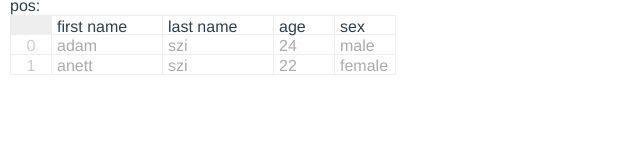
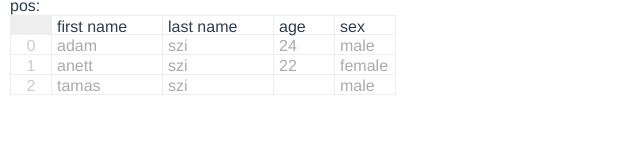
Before and after one commit to SoulEvans07/dynamic-table-react, a React (Create React App) app in the folder client/: page / in a window 1280 px wide. Shown: the part 139-300 px from the top of the page, without its empty margins (0-640 px from the left). Built offline with nearby package versions, Linux system fonts and the light colour scheme.

Commit message:
changed ordering and selection logic

```diff
--- a/client/src/App.js
+++ b/client/src/App.js
@@ -28,16 +28,22 @@ class App extends Component {
     rows: [
       { id: "row_1", style: { height: "20px" }, index: 1, tableId: "table_1" },
       { id: "row_0", style: { height: "20px" }, index: 0, tableId: "table_1" },
+      { id: "row_2", style: { height: "20px" }, index: 2, tableId: "table_1" },
     ],
     cells: [
-      { id: "0", value: "adam",   style: { },  rowId: "row_0", colId: "col_0", tableId: "table_1" },
-      { id: "4", value: "anett",  style: { },  rowId: "row_1", colId: "col_0", tableId: "table_1" },
-      { id: "2", value: 24,       style: { },  rowId: "row_0", colId: "col_2", tableId: "table_1" },
-      { id: "5", value: "szi",    style: { },  rowId: "row_1", colId: "col_1", tableId: "table_1" },
-      { id: "6", value: 22,       style: { },  rowId: "row_1", colId: "col_2", tableId: "table_1" },
-      { id: "7", value: "female", style: { },  rowId: "row_1", colId: "col_3", tableId: "table_1" },
-      { id: "3", value: "male",   style: { },  rowId: "row_0", colId: "col_3", tableId: "table_1" },
-      { id: "1", value: "szi",    style: { },  rowId: "row_0", colId: "col_1", tableId: "table_1" },
+      { id: "0",  value: "adam",   style: { },  rowId: "row_0", colId: "col_0", tableId: "table_1" },
+      { id: "4",  value: "anett",  style: { },  rowId: "row_1", colId: "col_0", tableId: "table_1" },
+      { id: "2",  value: 24,       style: { },  rowId: "row_0", colId: "col_2", tableId: "table_1" },
+      { id: "5",  value: "szi",    style: { },  rowId: "row_1", colId: "col_1", tableId: "table_1" },
+      { id: "6",  value: 22,       style: { },  rowId: "row_1", colId: "col_2", tableId: "table_1" },
+      { id: "7",  value: "female", style: { },  rowId: "row_1", colId: "col_3", tableId: "table_1" },
+      { id: "3",  value: "male",   style: { },  rowId: "row_0", colId: "col_3", tableId: "table_1" },
+      { id: "1",  value: "szi",    style: { },  rowId: "row_0", colId: "col_1", tableId: "table_1" },
+
+      { id: "8",  value: "szi",    style: { },  rowId: "row_2", colId: "col_1", tableId: "table_1" },
+      // { id: "9",  value: 52,       style: { },  rowId: "row_2", colId: "col_2", tableId: "table_1" },
+      { id: "10", value: "tamas",  style: { },  rowId: "row_2", colId: "col_0", tableId: "table_1" },
+      { id: "11", value: "male",   style: { },  rowId: "row_2", colId: "col_3", tableId: "table_1" },
     ]
   }
 
--- a/client/src/components/DynamicTable.js
+++ b/client/src/components/DynamicTable.js
@@ -7,13 +7,17 @@ class DynamicTable extends Component {
     this.state = {
       selected_cell: null, //"#table_1@col_3:row_1",
       schema_map: new Map(),
-      row_map: new Map()
+      row_map: new Map(),
+      cell_map: new Map()
     }
     props.schemas.forEach(schema => {
       this.state.schema_map.set(schema.id, schema)
     })
     props.rows.forEach(row => {
       this.state.row_map.set(row.id, row)
+    })
+    props.cells.forEach(cell => {
+      this.state.cell_map.set(this.getRef(cell.tableId, cell.colId, cell.rowId), cell)
     })
   }
 
@@ -31,26 +35,24 @@ class DynamicTable extends Component {
   }
 
   // TODO: if tableId is not found in ref use the table in which the ref is
-  getValueOf(ref) {
+  getCellByRef(ref) {
     if(ref){
       const [, tableId, colId, rowId] = ref.match(/^#(\w+)@(\w+):(\w+)$/)
 
       if(tableId !== undefined && colId !== undefined && rowId !== undefined) {
-        return this.props.cells.find(cell => {
-          return cell.tableId === tableId
-            && cell.colId === colId
-            && cell.rowId === rowId
-        })
+        return this.state.cell_map.get(this.getRef(tableId, colId, rowId))
       }
     }
 
     return null
   }
 
-  getExcelPos(cell) {
-    const col = this.props.schemas.find(col => cell.tableId && col.id === cell.colId)
-    const row = this.props.rows.find(row => row.tableId === cell.tableId && row.id === cell.rowId)
-    const letter = String.fromCharCode('A'.charCodeAt(0)+col.index)
+  getExcelPos(ref) {
+    const [, tableId, colId, rowId] = ref.match(/^#(\w+)@(\w+):(\w+)$/)
+
+    const col = this.props.schemas.find(col => col.tableId === tableId && col.id === colId)
+    const row = this.props.rows.find(row => row.tableId === tableId && row.id === rowId)
+    const letter = String.fromCharCode('A'.charCodeAt(0) + col.index)
     const number = row.index +1
 
     return letter + number
@@ -61,14 +63,13 @@ class DynamicTable extends Component {
     const table = this.props.table
     const schemas = this.props.schemas
     const rows = this.props.rows
-    const all_cells = this.props.cells
-    const selectedCell = this.getValueOf(state.selected_cell)
+    const selectedCell = this.getCellByRef(state.selected_cell)
 
     return (
       <div className="Table">
         <div>{ state.selected_cell }</div>
         <div>value: { !!selectedCell && selectedCell.value }</div>
-        <div>pos: { !!selectedCell && this.getExcelPos(selectedCell) }</div>
+        <div>pos: { !!state.selected_cell && this.getExcelPos(state.selected_cell) }</div>
 
         <div className="TableHeader">
           <div className="TableCorner" />
@@ -80,28 +81,27 @@ class DynamicTable extends Component {
         </div>
         <div className="TableRows">
           { !!rows && rows.map(row => {
-            const cells = all_cells
-              .filter(cell => cell.rowId === row.id)
-              .sort((a, b) => {
-                return state.schema_map.get(a.colId).index - state.schema_map.get(b.colId).index
-              })
-
             return (
               <div className="TableRow" style={ row.style } key={row.id}>
                 <div className="TableRowNum">{ row.index }</div>
-                { !!cells && cells.map(cell => {
-                  const schema = schemas.find(schema => schema.id === cell.colId)
+                { schemas.map(col => {
+                    const cell = this.getCellByRef(this.getRef(table.id, col.id, row.id))
                     const cellStyleClass = [ "TableCell" ]
-                  if(this.isSelected(table.id, cell.colId, cell.rowId)) {
+                    let cellStyle = { ...col.style }
+                    if(this.isSelected(table.id, col.id, row.id)) {
                       cellStyleClass.push("selected")
                     }
+                    if(cell) {
+                      cellStyle = { ...cellStyle, ...cell.style }
+                    }
+
                     return (
                       <div
                         className={ cellStyleClass.join(' ') }
-                      style={{ ...schema.style, ...cell.style }}
-                      key={cell.id}
-                      onClick={ () => this.selectCell(table.id, cell.colId, cell.rowId) }>
-                      { cell.value }
+                        style={ cellStyle }
+                        key={ this.getRef(table.id, col.id, row.id) }
+                        onClick={ () => this.selectCell(table.id, col.id, row.id) }>
+                        { !!cell && cell.value }
                       </div>)
                   })
                 }
```
Lines whose indentation alone changed are shown as unchanged.
